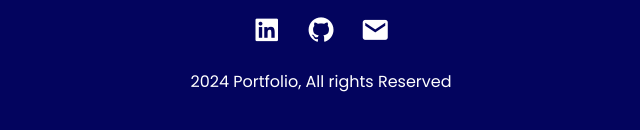
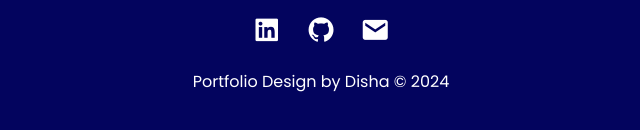
Before and after one commit to disha2503/portfolio, a plain HTML site: page index.html in a window 1280 px wide. Shown: the part 5063-5193 px from the top of the page, 319-959 px from the left. Drawn offline with nearby package versions, Linux system fonts and the light colour scheme.

Commit message:
copyright changed

```diff
--- a/index.html
+++ b/index.html
@@ -257,7 +257,7 @@
               <li><a href="#contact" class="footer_link">Contact</a></li>
           </ul> -->
           <div class="copyright">
-              <p>2024 Portfolio, All rights Reserved</p>
+              <p>Portfolio Design by Disha © 2024</p>
           </div>
           <a href="#home" class="scroll-top footer_link">
             <i class="fa-solid fa-circle-arrow-up"></i>
```
